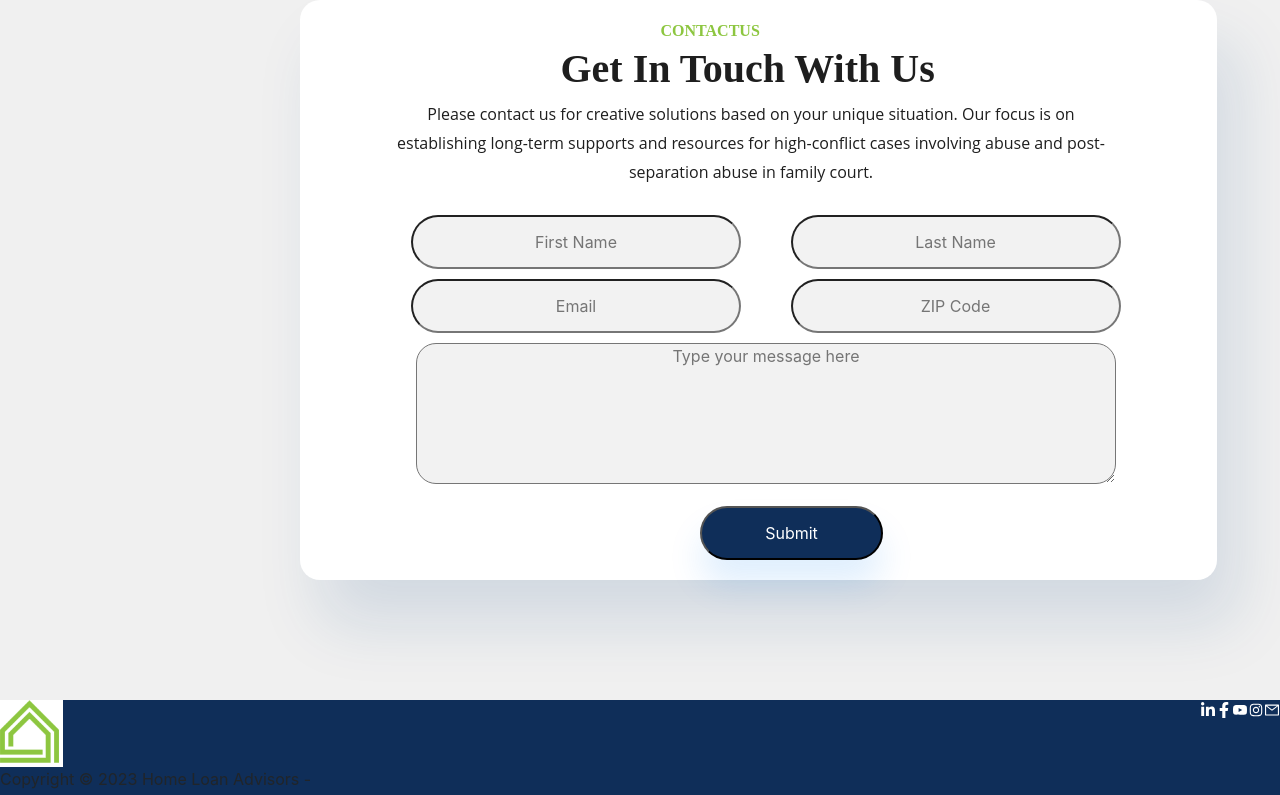
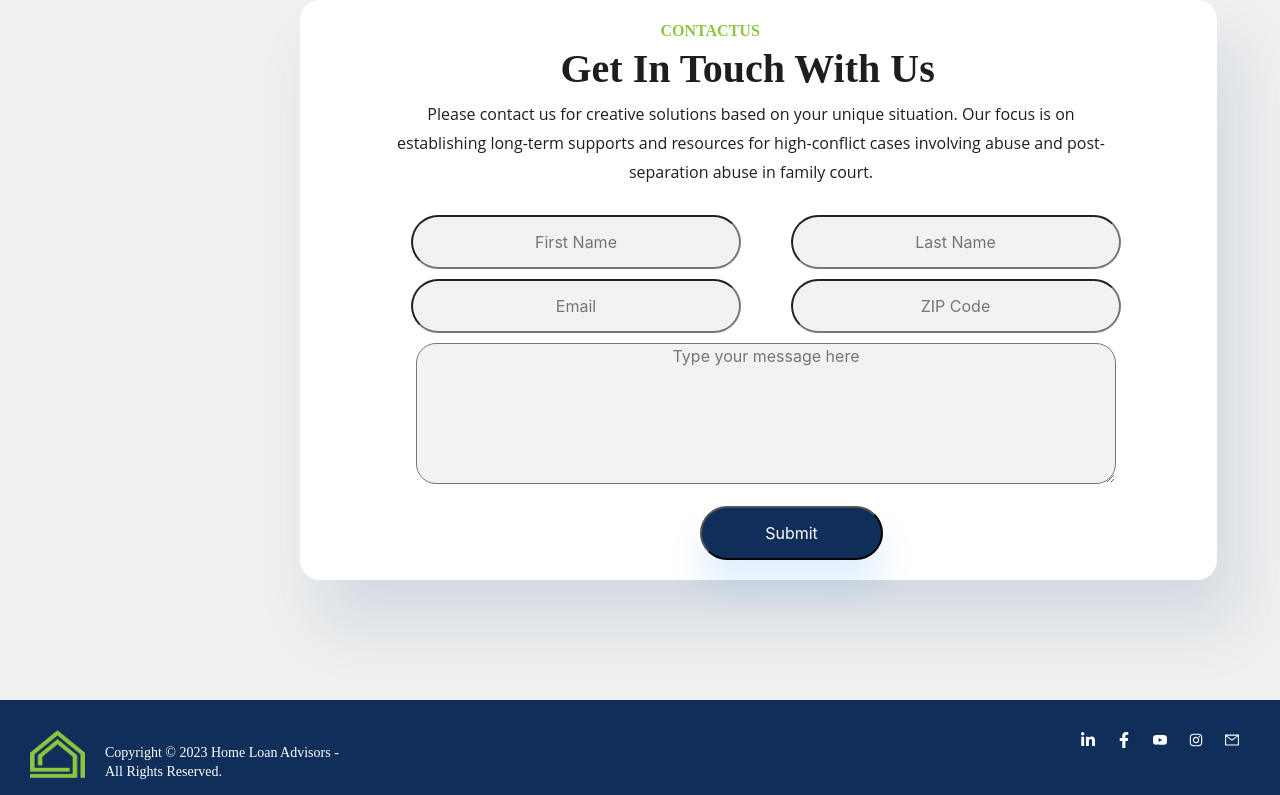
Before and after one commit to Shama-Coder7/webski-assign, a React (Create React App) app: page / in a window 1280 px wide. Shown: the part 2000-2795 px from the top of the page. Built offline with nearby package versions, Linux system fonts and the light colour scheme.

Commit message:
Update Footer.css

```diff
--- a/src/components/Footer.css
+++ b/src/components/Footer.css
@@ -3,25 +3,55 @@
   display: flex;
   justify-content: space-between;
   width: 100%;
-  height: 118px;
+  height: 100px;
   /* left: 0px;
 top: 82px; */
 
   background: #0f2e59;
 }
+.footer-logo{
+    display: flex;
+    padding-top: 30px;
+    padding-left: 30px;
 
-footer ul {
+}
+
+.footer-links{
+    padding-right: 40px;
+
+}
+.footer-links ul {
   display: flex;
-  justify-content: space-between;
+  /* justify-content: space-around; */
+  padding-top: 30px;
+
 }
 li {
+    list-style-type: none;
+
   color: white;
+  margin-left: 20px;
 }
 
-.img-logo {
+.img-logo img {
   position: relative;
-  width: 63px;
-  height: 67.06px;
+  width: 55px;
+  height: 48.06px;
 
-  background: linear-gradient(0deg, #FFFFFF, #FFFFFF), url(../images/image\ 4.png);
+  /* background: linear-gradient(0deg, #FFFFFF, #FFFFFF), url(../images/image\ 1.png); */
 }
+
+
+.footer p{
+    position: relative;
+margin-left: 20px;
+padding-top: 13px;
+font-family: 'Nunito Sans';
+font-style: normal;
+font-weight: 400;
+font-size: 14px;
+line-height: 19px;
+
+color: #FFFFFF;
+
+}
```
